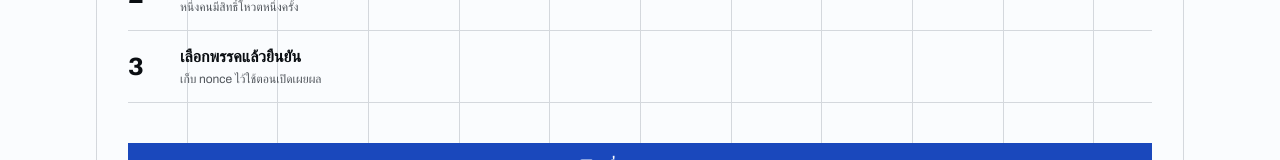
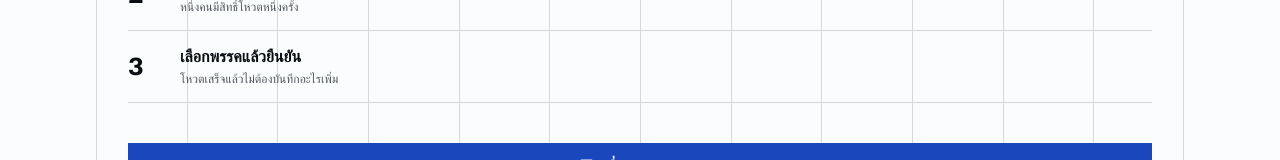
Before and after one commit to p33mTheRealOne/blockvote_up, a Next.js app: page / in a window 1280 px wide. Shown: the part 425-585 px from the top of the page. Built offline with nearby package versions, Linux system fonts and the light colour scheme; a web font is replaced by a local one.

Commit message:
Update text in ConnectWallet component

```diff
--- a/components/ConnectWallet.tsx
+++ b/components/ConnectWallet.tsx
@@ -23,7 +23,7 @@ const STEPS = [
   },
   {
     title: "เลือกพรรคแล้วยืนยัน",
-    text: "เก็บ nonce ไว้ใช้ตอนเปิดเผยผล",
+    text: "โหวตเสร็จแล้วไม่ต้องบันทึกอะไรเพิ่ม",
   },
 ];
 
```
